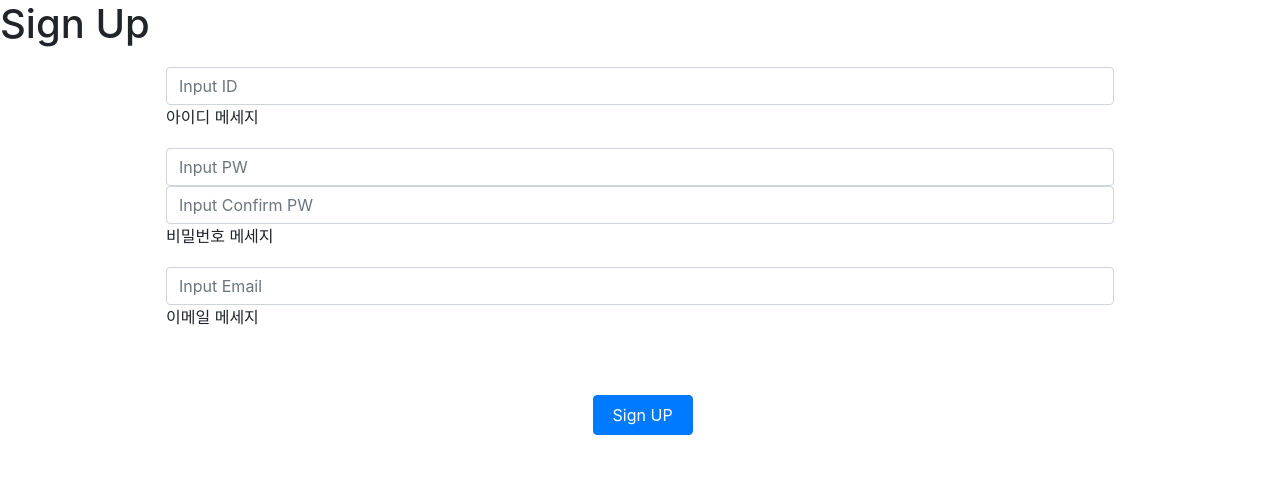
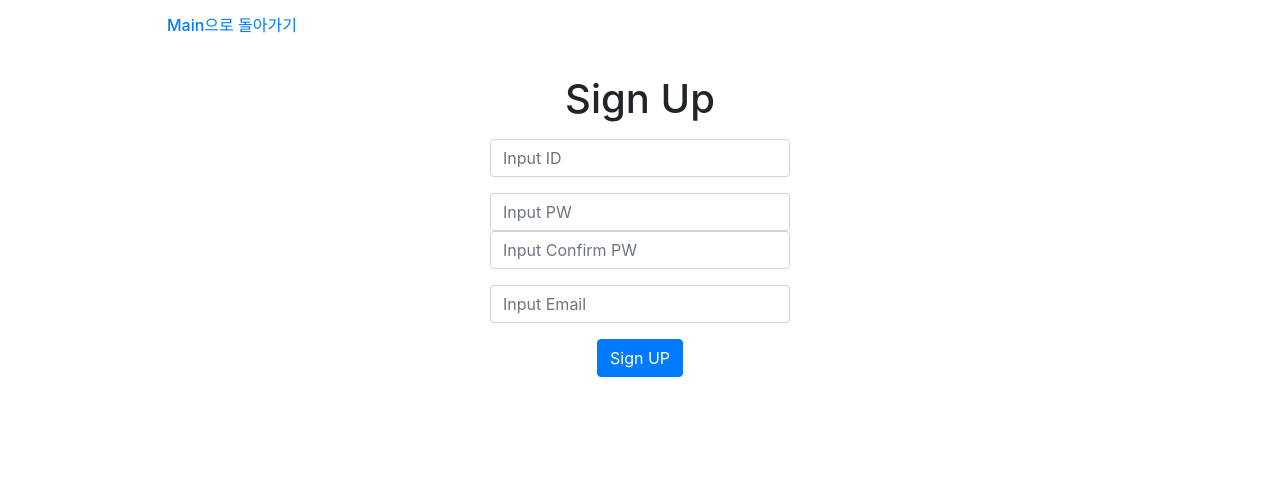
Before and after one commit to sys3948/Team.ACD, a Flask app: page /sign_up in a window 1280 px wide. Shown: the top 482 px of the page. Run offline with Flask 2, Linux system fonts and the light colour scheme; some libraries are stand-ins or nearby versions.

Commit message:
수정작업

```diff
--- a/app/auth/views.py
+++ b/app/auth/views.py
@@ -21,18 +21,24 @@ def sign_in():
         user_conn = mysql.connect(host = current_app.config.get('DB_HOST'),
                                   user=current_app.config.get('MYSQL_USER'),
                                   passwd=current_app.config.get('MYSQL_PW'),
-                                  database='CAD')
+                                  database='ACD')
         user_cur = user_conn.cursor()
 
-        user_cur.execute('select id, password_hash, confirmed from user where user_id = %s', (request.form.get('user_id'),))
+        user_cur.execute('select id, user_id, password_hash, confirmed from user where user_id = %s', (request.form.get('user_id'),))
         user_data = user_cur.fetchone()
+        user_cur.close()
+        user_conn.close()
 
-        if check_password_hash(user_data[1], request.form.get('user_pw')):
-            session['id'] = user_data[0]
-            session['confirmed'] = user_data[2]
-            return redirect(url_for('dbide.main'))
+        if not user_data:
+            flash('옳바르지 않는 계정 또는 비밀번호입니다.')
+        else:
+            print("test")
+            if check_password_hash(user_data[2], request.form.get('user_pw')):
+                print("test")
+                session['id'] = user_data[0]
+                session['confirmed'] = user_data[3]
+                return redirect(url_for('dbide.main'))
     return render_template('sign_in.html')
-    # function_name은 개발자가 지정하기.
 
 
 @auth.route('/sign_up', methods=['GET', 'POST'])
@@ -41,7 +47,7 @@ def sign_up():
         user_conn = mysql.connect(host = current_app.config.get('DB_HOST'),
                                   user=current_app.config.get('MYSQL_USER'),
                                   passwd=current_app.config.get('MYSQL_PW'),
-                                  database='CAD')
+                                  database='ACD')
         user_cur = user_conn.cursor()
         user_cur.execute('select user_id from user where user_id = %s', (request.form.get('user_id'),))
 
@@ -61,11 +67,28 @@ def sign_up():
                           )\
                         )
 
+        # user_cur.execute('create database %s' %(request.form.get('user_id')))
+        # user_cur.execute('create user %s@"%" identified by %s', (request.form.get('user_id'), request.form.get('user_pw')))
+        # user_cur.execute('grant all on %s.* to %s@%', (request.form.get('user_id'), request.form.get('user_id')))
+
         user_conn.commit()
         user_cur.execute('select id from user where user_id = %s',(request.form.get('user_id'),))
         token_id = user_cur.fetchone()
         user_cur.close()
         user_conn.close()
+
+        # oracle_conn = oracle.connect(current_app.config.get('ORACLE_USER'), \
+        #                              current_app.config.get('ORACLE_PW'), \
+        #                              '192.168.111.133:1521')
+        # oracle_cur = oracle_conn.cursor()
+        # oracle_cur.execute('create user %s identified by %s', (request.form.get('user_id'), request.form.get('user_pw')))
+        # oracle_cur.execute('grant create session, create table, create view, create sequence to %s', (request.form.get('user_id'),))
+        # oracle_cur.execute('create tablespace %s datafile "/home/sys3948/oracle/%s.dbf size 10m"', (request.form.get('user_id'), request.form.get('user_id')))
+        # oracle_cur.execute('alter user %s quota 10m on %s', (request.form.get('user_id'), request.form.get('user_id')))
+
+        # oracle_conn.commit()
+        # oracle_cur.close()
+        # oracle_conn.close()
 
         s = Serializer(current_app.config.get('SECRET_KEY'), 3600)
         token = s.dumps({'confirm':token_id[0]})
@@ -76,6 +99,7 @@ def sign_up():
                    user = request.form.get('user_id'), \
                    token = token)
 
+        flash('회원 가입 성공했습니다. 회원 인증 절차에 관한 것은 등록하신 메일 : '+request.form.get('user_email')+ ' 로 전송했습니다. 메일에서 확인해주세요.')
         return jsonify({'confirm':True, 'target':'', 'msg':''})
 
     return render_template('sign_up.html')
@@ -88,12 +112,13 @@ def confirm(token):
     try:
         data = s.loads(token)
     except:
-        return False
+        flash('인증 토근 오류가 발생했습니다.')
+        return redirect(url_for('.sign_in'))
 
     user_conn = mysql.connect(host = current_app.config.get('DB_HOST'),
                                   user=current_app.config.get('MYSQL_USER'),
                                   passwd=current_app.config.get('MYSQL_PW'),
-                                  database='CAD')
+                                  database='ACD')
     user_cur = user_conn.cursor()
 
     user_cur.execute('select id from user where id = %s',(data.get('confirm'),))
@@ -108,6 +133,24 @@ def confirm(token):
         session['confirmed'] = '1'
 
     return redirect(url_for('dbide.main'))
+
+
+@auth.route('/re_send_email')
+def re_send_email():
+    cur = MysqlDatabase()
+    email = cur.excuteOne('select email from user where id=%s', (session.get('id'),))
+
+    s = Serializer(current_app.config.get('SECRET_KEY'), 3600)
+    token = s.dumps({'confirm':session.get('id')})
+
+    send_email(to = email[0], \
+               title = '저희 Team A C D의 DB IDE Web App의 회원 가입을 해준 것에 감사합니다.', \
+               templates = 'email/confirm', \
+               user = request.form.get('user_id'), \
+               token = token)
+
+    return redirect(url_for('dbide.main'))
+
 
 
 @auth.route('/sign_out')
@@ -137,11 +180,11 @@ def find_id():
                     title = 'Team A C D 아이디 찾기', \
                     templates = 'email/find_id_msg', \
                     user_id = row[0])
-            flash("이메일이 발송되었습니다.")
+            flash("이메일  '" + request.form.get('email') + "'에 발송되었습니다.")
             return redirect(url_for('auth.sign_in'))
 
         else:
-            return "<script> alert('이메일이 존재하지 않습니다.'); history.back();</script>"
+            flash("'" + request.form.get('email') + "'은 존재하지 않는 이메일입니다.")
 
 
     return render_template('find_id.html')
@@ -166,11 +209,10 @@ def find_pw():
                    title = 'Team ACD 비밀번호 찾기', \
                    templates = 'email/find_pw_msg', \
                    token = token)
-            flash('이메일이 발송되었습니다.')
+            flash("이메일  '" + request.form.get('email') + "'에 발송되었습니다.")
             return redirect(url_for('auth.sign_in'))
         else:
-            return "<script>alert('가입한 정보와 일치하지 않습니다.'); history.back();</script>"
-
+            flash("'" + request.form.get('id') + "' 또는 '" + request.form.get('email') + "'가 등록되어 있지 않습니다.")
 
     return render_template('find_pw.html')
 
--- a/app/create_table.sql
+++ b/app/create_table.sql
@@ -23,8 +23,6 @@ create table dbms_info(
   foreign key(user_id) references user(id) on delete cascade
 );
 
-insert into dbms (user_pk,dbms_pk) SELECT '삽입할 사용자번호 값', LPAD(COUNT(*)+1,3,'0') FROM dbms WHERE u_pk='사용자번호 int형';
-
 create table delete_user(
   id int auto_increment primary key,
   user_id varchar(20) not null unique,
--- a/app/database.py
+++ b/app/database.py
@@ -6,7 +6,7 @@ class MysqlDatabase():
         self.conn = mysql.connect(host = current_app.config.get('DB_HOST'),
                                   user=current_app.config.get('MYSQL_USER'),
                                   passwd=current_app.config.get('MYSQL_PW'),
-                                  database='CAD')
+                                  database='ACD')
         self.cur = self.conn.cursor()
 
     def excute(self, sql, args):
--- a/app/decorate.py
+++ b/app/decorate.py
@@ -7,7 +7,7 @@ def login_check(func):
     @wraps(func)
     def wrapper(*args, **kwargs):
         try:
-            if not 'id' in session:
+            if not 'id' in session and not 'confirmed' in session:
                 return redirect(url_for('auth.sign_in'))
 
             return func(*args, **kwargs)
--- a/app/static/css/base.css
+++ b/app/static/css/base.css
@@ -8,3 +8,13 @@
     width: 100px;
     height: 40px;
 }
+
+.box-300{
+    width:300px;
+    margin:0 auto;
+
+}
+
+.tab-active{
+    text-decoration: underline;
+}
--- a/app/templates/base.html
+++ b/app/templates/base.html
@@ -19,11 +19,18 @@
     {% endblock %}
   </head>
   <body>
-    <header>
-
+    {% if get_flashed_messages() %}
+      {% for message in get_flashed_messages() %}
+        <div class="alert alert-info">
+          <button type="button" class="close" data-dismiss="alert">&times;</button>
+          {{message}}
+        </div>
+      {% endfor %}
+    {% endif %}
+    <header class="header-contents container p-3">
       {% block header %}
       {% endblock %}
-      </header>
+    </header>
     <main>
       <div class="main-contents container">
         {% block main %}
@@ -32,9 +39,3 @@
     </main>
   </body>
 </html>
-
-{% if get_flashed_messages() %}
-  {% for message in get_flashed_messages() %}
-     <script>alert("{{ message }}");</script>
-  {% endfor %}
-{% endif %}
--- a/app/templates/email/confirm.html
+++ b/app/templates/email/confirm.html
@@ -7,6 +7,6 @@
 {% block main %}
   <p>저희 Team A C D의 DB IDE Web App의 회원 가입을 해준 것에 감사합니다.</p>
   <p>등록 인증 절차 확인을 하기 위해 메일을 보냈습니다.</p>
-  <p>인증을 하기 위에 옆에 있는 링크를 클릭해주세요.{{ url_for('auth.confirm', token=token, _external=True) }}</p>
+  <p>인증을 하기 위에 옆에 있는 링크를 클릭해주세요.<a href="{{ url_for('auth.confirm', token=token, _external=True) }}">{{ url_for('auth.confirm', token=token, _external=True) }}</a></p>
   <p>Team A C D 드림.</p>
 {% endblock %}
--- /dev/null
+++ b/app/templates/include/_header.html
@@ -0,0 +1 @@
+<h6><a href="{{ url_for('dbide.main') }}">Main으로 돌아가기</a></h6>
--- a/app/templates/sign_up.html
+++ b/app/templates/sign_up.html
@@ -10,29 +10,30 @@
 {% endblock %}
 
 {% block header %}
-  <h1>Sign Up</h1>
+  {% include 'include/_header.html' %}
 {% endblock %}
 
 {% block main %}
-  <div>
+  <div class="box-300">
+    <h1 class="text-center mt-3 mb-3">Sign Up</h1>
     <form class="form">
       <div class="input-user">
         <input type="text" name="" id="user-id" class="form-control" placeholder="Input ID" />
-        <p id="id-msg">아이디 메세지</p>
+        <p id="id-msg"></p>
       </div>
       <div>
       </div>
       <div class="input-user">
         <input type="password" name="" id="user-pw" class="form-control" placeholder="Input PW" />
         <input type="password" name="" id="user-confirm-pw" class="form-control" placeholder="Input Confirm PW" />
-        <p id="pw-msg">비밀번호 메세지</p>
+        <p id="pw-msg"></p>
       </div>
       <div class="input-user">
         <input type="email" name="" id="user-email" class="form-control" placeholder="Input Email" />
-        <p id="email-msg">이메일 메세지</p>
+        <p id="email-msg"></p>
       </div>
-      <div class="contianer">
-        <input type="submit" id="submit-btn" class="btn btn-primary" value="Sign UP" />
+      <div class="contianer text-center">
+        <input type="submit" class="btn btn-primary" value="Sign UP" />
       </div>
     </form>
   </div>
@@ -93,7 +94,6 @@
           success : (response) => {
             if(response.confirm){
                 // 메일 전송 안내 페이지로 리다이렉트
-                alert('redirect send mail!');
                 location.replace('/sign_in');
             }else{
                 if(response.target === 'id'){
@@ -106,8 +106,8 @@
                     document.getElementById('id-msg').style.display = 'none';
                     document.getElementById('pw-msg').style.display = 'none';
                     document.getElementById('email-msg').style.display = 'block';
-                    document.getElementById('pw-msg').innerHTML = response.msg;
-                    document.getElementById('pw-msg').style.color = 'red';
+                    document.getElementById('email-msg').innerHTML = response.msg;
+                    document.getElementById('email-msg').style.color = 'red';
                 }
             }
           }
```
Also changed, not shown: app/dbide/views.py (+11 -3 lines), app/templates/find_id.html (+11 -7 lines), app/templates/find_pw.html (+13 -8 lines), app/templates/main.html (+14 -5 lines), app/templates/sign_in.html (+9 -12 lines).
